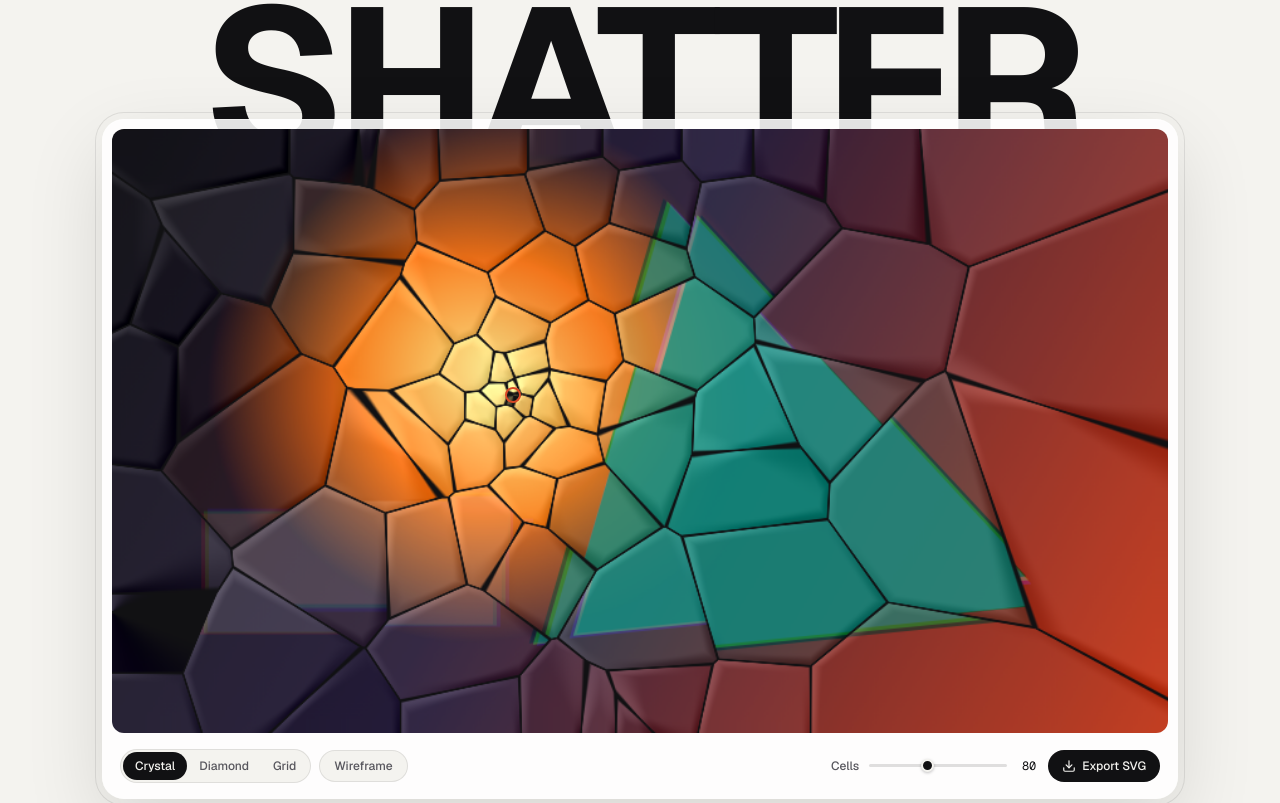
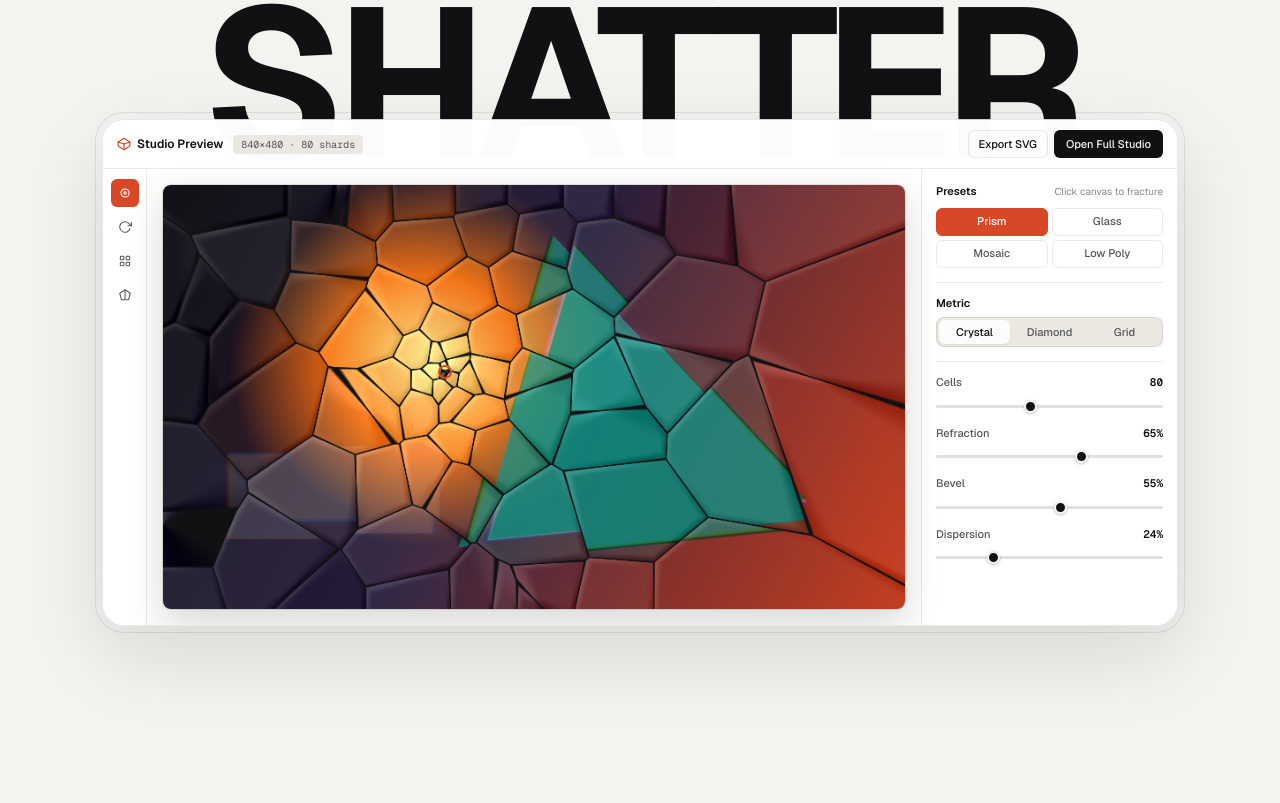
Before and after one commit to Llenoxinn/Voronoi-Shatter, a Svelte app: page / in a window 1280 px wide. Shown: the part 480-1283 px from the top of the page. Built offline with nearby package versions, Linux system fonts and the light colour scheme.

Commit message:
feat(landing): embed interactive 4-zone Pro Studio preview in hero showcase

```diff
--- a/src/components/LandingPage.svelte
+++ b/src/components/LandingPage.svelte
@@ -8,6 +8,7 @@
     presets = [],
     onOpenStudio,
     onOpenSample,
+    onOpenDemo,
     onOpenPreset,
     onFile,
   } = $props();
@@ -18,7 +19,12 @@
   let activeHeroPreset = $state('Prism');
   let heroMetric = $state('euclidean');
   let heroWireframe = $state(false);
+  let heroCutout = $state(false);
   let heroCellCount = $state(80);
+  let heroRefraction = $state(65);
+  let heroBevel = $state(55);
+  let heroDispersion = $state(24);
+  let heroBorderWidth = $state(1.5);
   let fileInput = $state();
 
   let srcPixels = null;
@@ -77,19 +83,10 @@
     srcPixels = ctx.getImageData(0, 0, W, H).data;
   }
 
-  function renderHero(presetOverride = null) {
+  function renderHero() {
     if (!heroCanvas || !srcPixels) return;
-    const p =
-      presetOverride ||
-      presets.find((item) => item.name === activeHeroPreset) || {
-        cellCount: 80,
-        jitter: 75,
-        refraction: 65,
-        bevel: 55,
-        borderWidth: 1.5,
-      };
     const count = Math.max(24, Math.min(160, heroCellCount));
-    const seeds = generateSeeds(W, H, count, p.jitter, heroSeed, heroImpact);
+    const seeds = generateSeeds(W, H, count, 75, heroSeed, heroImpact);
     const { nearestSeed, dist1Sq, dist2Sq, avgColors } = computeVoronoi(
       srcPixels,
       W,
@@ -97,7 +94,7 @@
       seeds,
       heroMetric
     );
-    lastHeroVoronoi = { seeds, avgColors, borderWidth: p.borderWidth };
+    lastHeroVoronoi = { seeds, avgColors, borderWidth: heroBorderWidth };
     const out = renderVoronoi(
       W,
       H,
@@ -107,15 +104,15 @@
       avgColors,
       seeds,
       srcPixels,
-      p.borderWidth,
+      heroBorderWidth,
       [17, 17, 19],
-      p.refraction,
-      p.bevel,
-      24,
+      heroRefraction,
+      heroBevel,
+      heroDispersion,
       null,
       'normal',
       0,
-      false,
+      heroCutout,
       heroWireframe
     );
     heroCanvas.width = W;
@@ -133,6 +130,7 @@
       {
         borderWidth: lastHeroVoronoi.borderWidth,
         borderColor: '#111113',
+        transparentBorder: heroCutout,
         wireframe: heroWireframe,
       }
     );
@@ -161,10 +159,24 @@
 
   function selectHeroPreset(preset) {
     activeHeroPreset = preset.name;
-    if (typeof preset.cellCount === 'number') {
-      heroCellCount = Math.max(24, Math.min(160, preset.cellCount));
+    if (typeof preset.cellCount === 'number') heroCellCount = Math.max(24, Math.min(160, preset.cellCount));
+    if (typeof preset.refraction === 'number') heroRefraction = preset.refraction;
+    if (typeof preset.bevel === 'number') heroBevel = preset.bevel;
+    if (typeof preset.borderWidth === 'number') heroBorderWidth = preset.borderWidth;
+    renderHero();
   }
-    renderHero(preset);
+
+  function launchDemoInStudio() {
+    onOpenDemo?.({
+      cellCount: heroCellCount,
+      metric: heroMetric,
+      wireframe: heroWireframe,
+      refraction: heroRefraction,
+      bevel: heroBevel,
+      dispersion: heroDispersion,
+      impact: heroImpact,
+      seed: heroSeed,
+    });
   }
 
   function handleFileChange(e) {
@@ -280,28 +292,172 @@
       </div>
 
       <div class="relative -mt-6 sm:-mt-10 md:-mt-14 rounded-[1.75rem] p-1.5 bg-studio-ink/[0.04] dark:bg-white/[0.04] ring-1 ring-studio-border">
-        <div class="rounded-[calc(1.75rem-0.375rem)] bg-studio-panel p-2 sm:p-2.5 shadow-[0_28px_80px_rgba(17,17,19,0.12),inset_0_1px_0_rgba(255,255,255,0.5)] dark:shadow-[0_32px_90px_rgba(0,0,0,0.65),inset_0_1px_0_rgba(255,255,255,0.08)]">
-          <div class="relative rounded-xl overflow-hidden transition-colors duration-150 {heroWireframe ? 'bg-[#f4f3ef]' : 'bg-studio-bg'}">
+        <div class="rounded-[calc(1.75rem-0.375rem)] bg-studio-panel overflow-hidden border border-studio-border shadow-[0_28px_80px_rgba(17,17,19,0.12),inset_0_1px_0_rgba(255,255,255,0.5)] dark:shadow-[0_32px_90px_rgba(0,0,0,0.65),inset_0_1px_0_rgba(255,255,255,0.08)]">
+          <!-- Studio Top Workstation Bar -->
+          <div class="flex flex-wrap items-center justify-between gap-2 px-3.5 py-2.5 bg-studio-panel border-b border-studio-border">
+            <div class="flex items-center gap-2.5">
+              <div class="flex items-center gap-1.5">
+                <svg class="w-3.5 h-3.5 text-studio-accent" viewBox="0 0 24 24" fill="none" stroke="currentColor" stroke-width="2" stroke-linecap="round" stroke-linejoin="round" aria-hidden="true">
+                  <polygon points="12 2 22 8.5 22 15.5 12 22 2 15.5 2 8.5 12 2" />
+                  <line x1="12" y1="22" x2="12" y2="12" />
+                  <line x1="22" y1="8.5" x2="12" y2="12" />
+                  <line x1="2" y1="8.5" x2="12" y2="12" />
+                </svg>
+                <span class="text-xs font-semibold text-studio-ink">Studio Preview</span>
+              </div>
+              <span class="hidden sm:inline-block px-2 py-0.5 rounded bg-studio-elevated font-mono text-[10px] text-studio-muted tabular-nums">
+                {W}&times;{H} &middot; {heroCellCount} shards
+              </span>
+            </div>
+
+            <div class="flex items-center gap-1.5">
+              <button
+                type="button"
+                onclick={exportHeroSVG}
+                class="h-7 px-2.5 rounded-md border border-studio-border bg-studio-elevated/70 hover:bg-studio-elevated text-[11px] font-medium text-studio-ink active:scale-[0.96] transition-[background-color,transform] duration-150"
+              >
+                Export SVG
+              </button>
+              <button
+                type="button"
+                onclick={launchDemoInStudio}
+                class="h-7 px-3 rounded-md bg-studio-ink text-studio-bg text-[11px] font-medium hover:opacity-90 active:scale-[0.96] transition-[opacity,transform] duration-150"
+              >
+                Open Full Studio
+              </button>
+            </div>
+          </div>
+
+          <!-- 3-Column Workstation Preview (Tool Rail + Matte Canvas + Pro Inspector) -->
+          <div class="grid grid-cols-1 lg:grid-cols-[44px_1fr_256px]">
+            <!-- Left Tool Rail -->
+            <div class="hidden lg:flex flex-col items-center py-2.5 gap-1.5 bg-studio-panel border-r border-studio-border">
+              <button
+                type="button"
+                onclick={() => {
+                  heroImpact = heroImpact ? null : { x: 0.38, y: 0.44 };
+                  renderHero();
+                }}
+                title={heroImpact ? 'Radial impact active — click to toggle grid' : 'Click to enable radial impact'}
+                aria-label="Toggle radial impact"
+                aria-pressed={Boolean(heroImpact)}
+                class="w-7 h-7 rounded-md inline-flex items-center justify-center active:scale-[0.96] {heroImpact
+                  ? 'bg-studio-accent text-studio-accent-ink'
+                  : 'text-studio-muted hover:text-studio-ink hover:bg-studio-elevated'}"
+              >
+                <svg class="w-3.5 h-3.5" viewBox="0 0 24 24" fill="none" stroke="currentColor" stroke-width="1.8" aria-hidden="true">
+                  <circle cx="12" cy="12" r="7" />
+                  <circle cx="12" cy="12" r="2" />
+                </svg>
+              </button>
+
+              <button
+                type="button"
+                onclick={() => {
+                  heroSeed = (heroSeed + 7919) % 999983;
+                  renderHero();
+                }}
+                title="Reseed shards"
+                aria-label="Reseed shards"
+                class="w-7 h-7 rounded-md inline-flex items-center justify-center text-studio-muted hover:text-studio-ink hover:bg-studio-elevated active:scale-[0.96]"
+              >
+                <svg class="w-3.5 h-3.5" viewBox="0 0 24 24" fill="none" stroke="currentColor" stroke-width="1.8" stroke-linecap="round" stroke-linejoin="round" aria-hidden="true">
+                  <polyline points="23 4 23 10 17 10" />
+                  <path d="M20.49 15a9 9 0 1 1-2.12-9.36L23 10" />
+                </svg>
+              </button>
+
+              <button
+                type="button"
+                onclick={() => {
+                  heroCutout = !heroCutout;
+                  renderHero();
+                }}
+                title="Cutout gaps"
+                aria-label="Toggle cutout gaps"
+                aria-pressed={heroCutout}
+                class="w-7 h-7 rounded-md inline-flex items-center justify-center active:scale-[0.96] {heroCutout
+                  ? 'bg-studio-ink text-studio-bg'
+                  : 'text-studio-muted hover:text-studio-ink hover:bg-studio-elevated'}"
+              >
+                <svg class="w-3.5 h-3.5" viewBox="0 0 24 24" fill="none" stroke="currentColor" stroke-width="1.8" aria-hidden="true">
+                  <rect x="4" y="4" width="6" height="6" rx="1" />
+                  <rect x="14" y="4" width="6" height="6" rx="1" />
+                  <rect x="4" y="14" width="6" height="6" rx="1" />
+                  <rect x="14" y="14" width="6" height="6" rx="1" />
+                </svg>
+              </button>
+
+              <button
+                type="button"
+                onclick={() => {
+                  heroWireframe = !heroWireframe;
+                  renderHero();
+                }}
+                title="Wireframe only"
+                aria-label="Toggle wireframe"
+                aria-pressed={heroWireframe}
+                class="w-7 h-7 rounded-md inline-flex items-center justify-center active:scale-[0.96] {heroWireframe
+                  ? 'bg-studio-ink text-studio-bg'
+                  : 'text-studio-muted hover:text-studio-ink hover:bg-studio-elevated'}"
+              >
+                <svg class="w-3.5 h-3.5" viewBox="0 0 24 24" fill="none" stroke="currentColor" stroke-width="1.8" stroke-linejoin="round" aria-hidden="true">
+                  <polygon points="12 3 21 9 18 20 6 20 3 9 12 3" />
+                  <line x1="12" y1="3" x2="12" y2="20" />
+                </svg>
+              </button>
+            </div>
+
+            <!-- Matte Canvas Stage -->
+            <div class="p-3 sm:p-4 flex items-center justify-center bg-studio-elevated/55 dark:bg-[#0a0a0c]">
+              <div
+                class="relative w-full rounded-lg overflow-hidden ring-1 ring-black/10 dark:ring-white/10 shadow-[0_14px_36px_rgba(17,17,19,0.16)]"
+                style={heroWireframe || heroCutout
+                  ? 'background-color: var(--studio-elevated); background-image: conic-gradient(var(--studio-border) 90deg, transparent 90deg 180deg, var(--studio-border) 180deg 270deg, transparent 270deg); background-size: 16px 16px;'
+                  : ''}
+              >
                 <canvas
                   bind:this={heroCanvas}
                   onclick={handleHeroClick}
                   title="Click anywhere to move the fracture origin"
                   class="block w-full h-auto cursor-crosshair"
                 ></canvas>
+                {#if heroImpact}
                   <div
                     aria-hidden="true"
-              class="absolute w-4 h-4 -translate-x-1/2 -translate-y-1/2 rounded-full border-2 border-studio-accent bg-studio-bg/60 pointer-events-none"
+                    class="absolute w-3.5 h-3.5 -translate-x-1/2 -translate-y-1/2 rounded-full border-2 border-studio-accent bg-studio-bg/60 pointer-events-none"
                     style="left: {heroImpact.x * 100}%; top: {heroImpact.y * 100}%;"
                   ></div>
+                {/if}
+              </div>
             </div>
 
-          <div class="mt-2.5 px-2 py-1.5 flex flex-wrap items-center justify-between gap-3">
-            <div class="flex flex-wrap items-center gap-2">
-              <div
-                role="group"
-                aria-label="Shard metric"
-                class="inline-flex items-center p-0.5 rounded-full bg-studio-bg border border-studio-border"
+            <!-- Miniature Pro Inspector -->
+            <div class="bg-studio-panel border-t lg:border-t-0 lg:border-l border-studio-border p-3.5 space-y-3.5 text-left">
+              <div>
+                <div class="flex items-center justify-between mb-2">
+                  <span class="text-[11px] font-semibold text-studio-ink">Presets</span>
+                  <span class="text-[10px] text-studio-subtle">Click canvas to fracture</span>
+                </div>
+                <div class="grid grid-cols-4 lg:grid-cols-2 gap-1">
+                  {#each presets.slice(0, 4) as preset}
+                    {@const active = activeHeroPreset === preset.name}
+                    <button
+                      type="button"
+                      onclick={() => selectHeroPreset(preset)}
+                      class="h-7 px-2 rounded-md text-[11px] font-medium border active:scale-[0.96] transition-[background-color,border-color,color,transform] duration-150 {active
+                        ? 'bg-studio-accent text-studio-accent-ink border-studio-accent'
+                        : 'bg-studio-elevated/60 text-studio-muted border-studio-border hover:text-studio-ink'}"
                     >
+                      {preset.name}
+                    </button>
+                  {/each}
+                </div>
+              </div>
+
+              <div class="pt-3 border-t border-studio-border">
+                <span class="block text-[11px] font-semibold text-studio-ink mb-1.5">Metric</span>
+                <div class="grid grid-cols-3 gap-1 p-0.5 rounded-lg bg-studio-elevated border border-studio-border" role="group" aria-label="Shard metric">
                   {#each HERO_METRICS as metric}
                     {@const active = heroMetric === metric.id}
                     <button
@@ -310,58 +466,49 @@
                         heroMetric = metric.id;
                         renderHero();
                       }}
-                    class="h-7 px-3 rounded-full text-xs font-medium active:scale-[0.96] transition-[background-color,color,transform] duration-150 {active
-                      ? 'bg-studio-ink text-studio-bg'
+                      class="h-6 rounded-md text-[11px] font-medium active:scale-[0.96] transition-[background-color,color,transform] duration-150 {active
+                        ? 'bg-studio-panel text-studio-ink shadow-sm'
                         : 'text-studio-muted hover:text-studio-ink'}"
                     >
                       {metric.label}
                     </button>
                   {/each}
                 </div>
-
-              <button
-                type="button"
-                aria-pressed={heroWireframe}
-                onclick={() => {
-                  heroWireframe = !heroWireframe;
-                  renderHero();
-                }}
-                class="h-8 px-3.5 rounded-full border text-xs font-medium active:scale-[0.96] transition-[background-color,border-color,color,transform] duration-150 {heroWireframe
-                  ? 'bg-studio-ink text-studio-bg border-studio-ink'
-                  : 'bg-studio-bg text-studio-muted border-studio-border hover:text-studio-ink hover:border-studio-border-strong'}"
-              >
-                Wireframe
-              </button>
               </div>
 
-            <div class="flex flex-wrap items-center gap-3">
-              <label class="inline-flex items-center gap-2.5 text-xs text-studio-muted">
-                <span class="font-medium">Cells</span>
-                <input
-                  type="range"
-                  min="24"
-                  max="160"
-                  step="1"
-                  bind:value={heroCellCount}
-                  oninput={() => renderHero()}
-                  aria-label="Cell count"
-                  class="w-24 sm:w-28 accent-studio-accent cursor-pointer"
-                />
-                <span class="font-mono tabular-nums text-studio-ink w-7 text-right">{heroCellCount}</span>
+              <div class="pt-3 border-t border-studio-border space-y-2.5">
+                <label class="block space-y-1">
+                  <div class="flex items-center justify-between text-[11px]">
+                    <span class="text-studio-muted font-medium">Cells</span>
+                    <span class="font-mono font-semibold text-studio-ink tabular-nums">{heroCellCount}</span>
+                  </div>
+                  <input type="range" min="24" max="160" step="1" bind:value={heroCellCount} oninput={() => renderHero()} class="w-full" />
                 </label>
 
-              <button
-                type="button"
-                onclick={exportHeroSVG}
-                class="inline-flex items-center gap-1.5 h-8 px-3.5 rounded-full bg-studio-ink text-studio-bg text-xs font-medium hover:opacity-90 active:scale-[0.96] transition-[opacity,transform] duration-150"
-              >
-                <svg class="w-3.5 h-3.5" viewBox="0 0 24 24" fill="none" stroke="currentColor" stroke-width="2" stroke-linecap="round" stroke-linejoin="round" aria-hidden="true">
-                  <path d="M21 15v4a2 2 0 0 1-2 2H5a2 2 0 0 1-2-2v-4" />
-                  <polyline points="7 10 12 15 17 10" />
-                  <line x1="12" y1="15" x2="12" y2="3" />
-                </svg>
-                <span>Export SVG</span>
-              </button>
+                <label class="block space-y-1">
+                  <div class="flex items-center justify-between text-[11px]">
+                    <span class="text-studio-muted font-medium">Refraction</span>
+                    <span class="font-mono font-semibold text-studio-ink tabular-nums">{heroRefraction}%</span>
+                  </div>
+                  <input type="range" min="0" max="100" step="1" bind:value={heroRefraction} oninput={() => renderHero()} class="w-full" />
+                </label>
+
+                <label class="block space-y-1">
+                  <div class="flex items-center justify-between text-[11px]">
+                    <span class="text-studio-muted font-medium">Bevel</span>
+                    <span class="font-mono font-semibold text-studio-ink tabular-nums">{heroBevel}%</span>
+                  </div>
+                  <input type="range" min="0" max="100" step="1" bind:value={heroBevel} oninput={() => renderHero()} class="w-full" />
+                </label>
+
+                <label class="block space-y-1">
+                  <div class="flex items-center justify-between text-[11px]">
+                    <span class="text-studio-muted font-medium">Dispersion</span>
+                    <span class="font-mono font-semibold text-studio-ink tabular-nums">{heroDispersion}%</span>
+                  </div>
+                  <input type="range" min="0" max="100" step="1" bind:value={heroDispersion} oninput={() => renderHero()} class="w-full" />
+                </label>
+              </div>
             </div>
           </div>
         </div>
```
Lines whose indentation alone changed are shown as unchanged.
